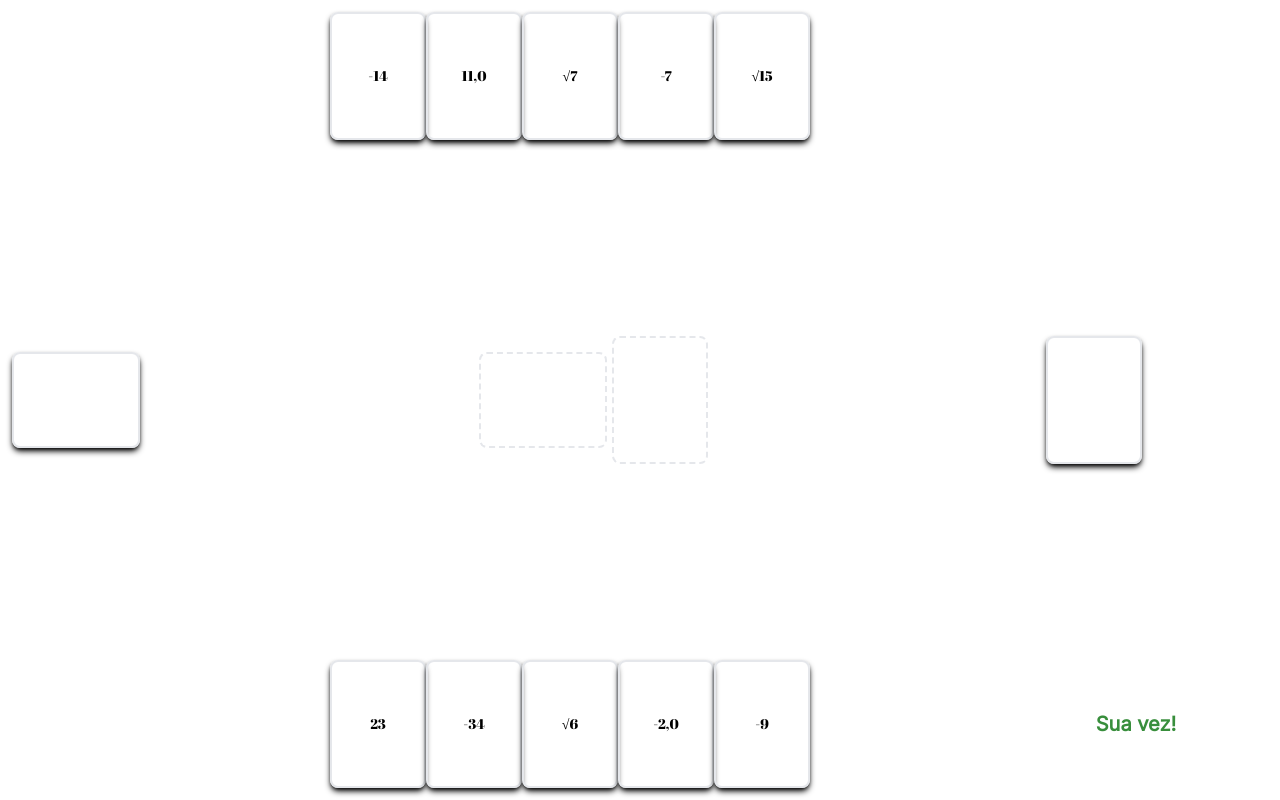
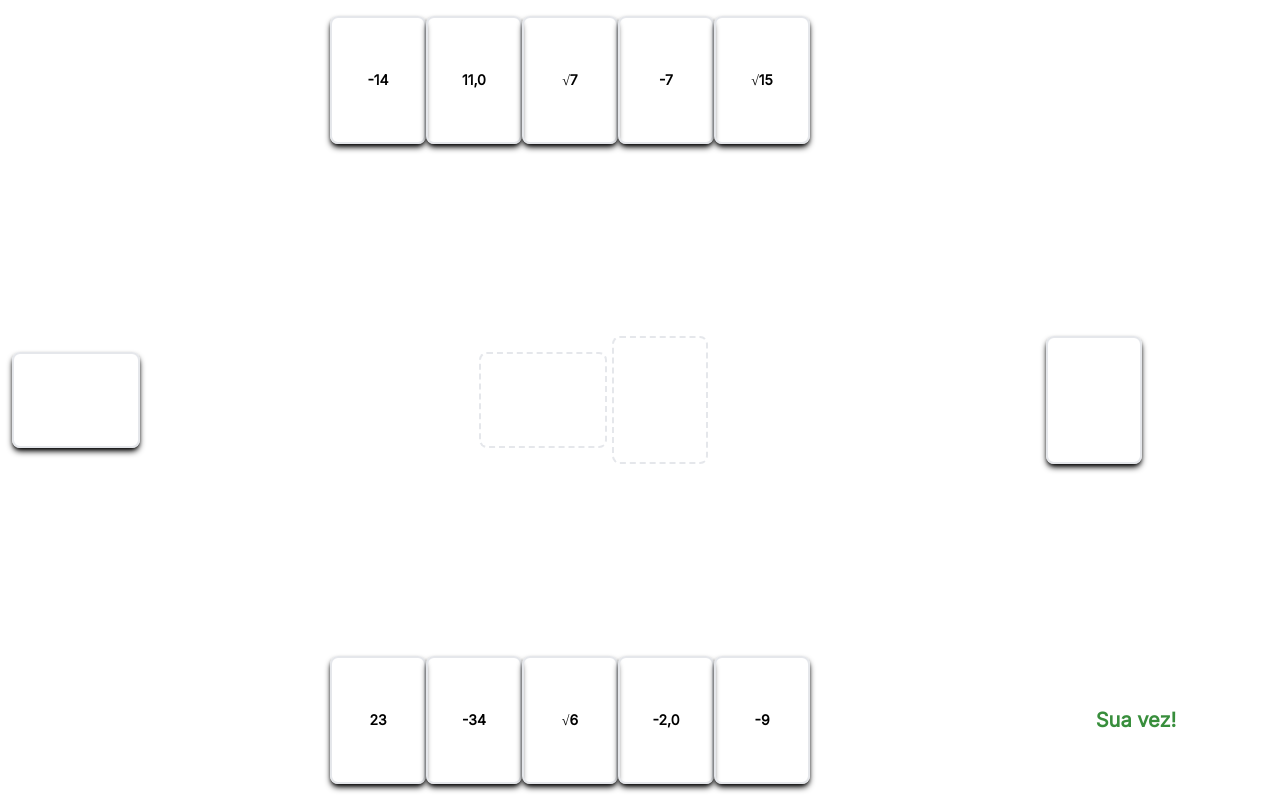
Before and after one commit to viniirbr/jogo-dos-numeros-reais, a React (Vite) app: page / in a window 1280 px wide. Both pictures are taken after a click on the button "Iniciar". Built offline with nearby package versions, Linux system fonts and the light colour scheme.

Commit message:
Change font

```diff
--- a/src/components/Card/index.tsx
+++ b/src/components/Card/index.tsx
@@ -17,9 +17,9 @@ export default function Card({ content, type, onCardClicked, id, owner, playerTu
         bg-transparent rounded-lg border-2 ${!type.includes('empty') && 'shadow-md shadow-black'} flex flex-col items-center justify-center
     ${type.includes('empty') && 'border-dashed'}  ${type.includes('number') && !type.includes('empty') && 'bg-numberCardBg'}
     ${type.includes('sentence') && !type.includes('empty') && 'bg-sentenceCardBg'}
-    ${playerTurn === owner && 'hover:scale-105 transition-transform'}`}
+    ${playerTurn === owner && 'hover:scale-105 transition-transform'} cursor-pointer my-1`}
             onClick={() => onCardClicked(type, id as number, owner)}>
-            <p className='font-cursive text-xs leading-[0.7rem] md:text-sm lg:text-sm'>{content}</p>
+            <p className='font-sans font-bold text-xs leading-[0.5rem] md:text-sm lg:text-sm'>{content}</p>
         </div>
     )
 }
--- a/src/components/Game/index.tsx
+++ b/src/components/Game/index.tsx
@@ -110,7 +110,7 @@ export function Game() {
   }
 
   return (
-    <div className="flex flex-col h-[100vh] justify-between p-3">
+    <div className="flex flex-col h-[100vh] justify-between p-3 gap-4">
       <Report isOpen={isOpen} setIsOpen={setIsOpen} title={reportTitle} text={reportText} />
 
       {player2Numbers.length === 0
```
